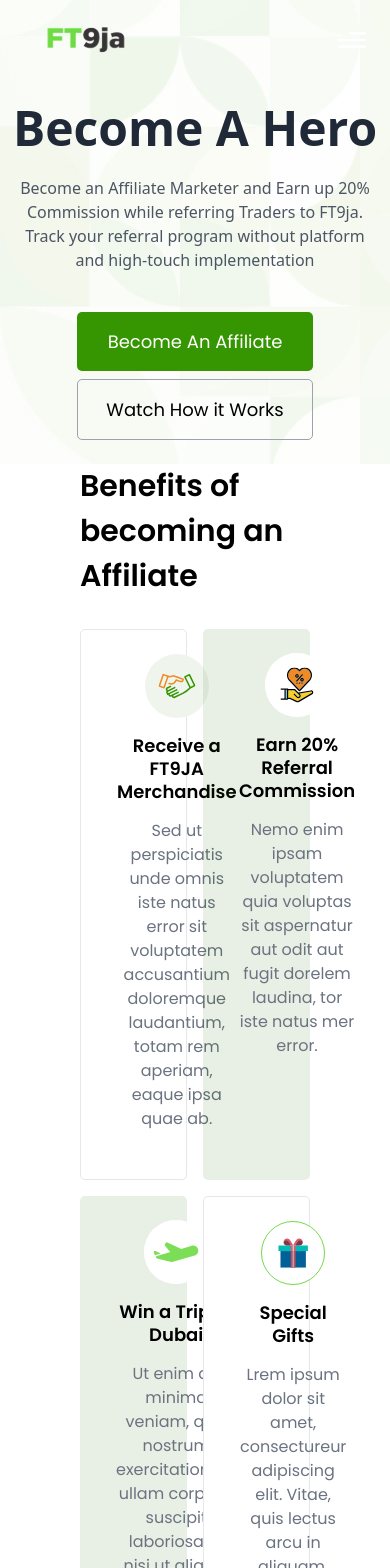
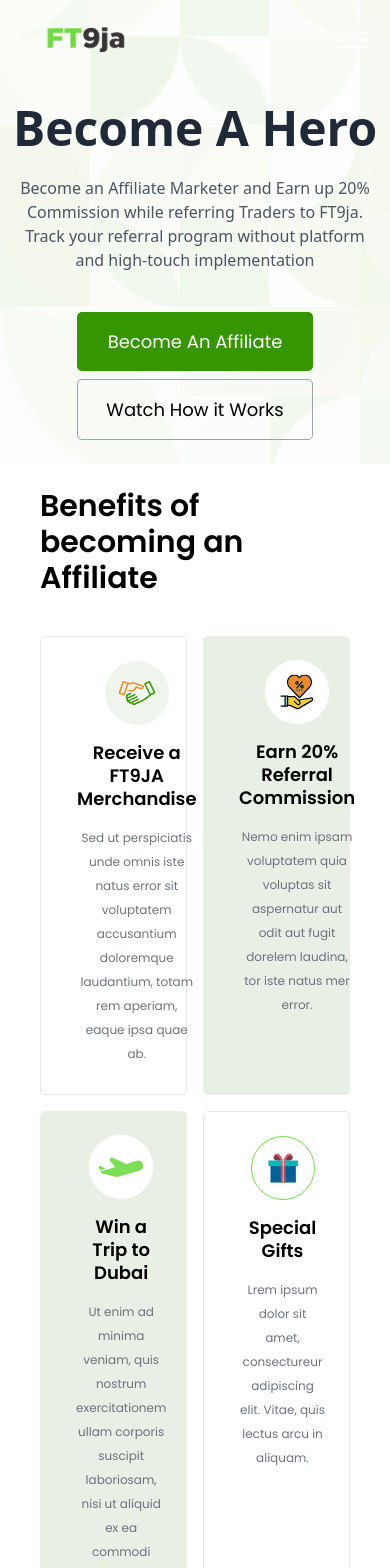
Before and after one commit to seunthegreat/FT9ja-Hero-main, a React (Vite) app: page / in a window 390 px wide. Shown: the top 1568 px of the page. Built offline with nearby package versions, Linux system fonts and the light colour scheme.

Commit message:
Responsive Benefits component config

```diff
--- a/src/components/Benefits.jsx
+++ b/src/components/Benefits.jsx
@@ -2,7 +2,7 @@
 import styles, {layout} from "../style";
 
 const BenefitCard = ({icon, title, content, index}) => (
-  <div className={`flex flex-row h-full p-6 rounded-[5px] mb-5 feature-card ${index === 1 || index === 2 ? 'bg-dimGreen' : 'bg-white border'}`}>
+  <div className={`flex flex-row h-full p-6 rounded-[5px] feature-card ${index === 1 || index === 2 ? 'bg-dimGreen' : 'bg-white border'}`}>
     <div className="flex-1 flex flex-col ml-3 items-center">
       <div className={`w-[64px] h-[64px] bg-white mb-4 rounded-full ${styles.flexCenter}`}>
         <img src={icon} alt="icon" className="w-[100%] object-contain" />
@@ -10,7 +10,7 @@
       <h4 className="font-poppins font-semibold text-center text-black text-[18px] leading-[23px] mb-4">
         {title}
       </h4>
-      <p className="font-poppins font-normal text-center text-gray-500 text-[16px] leading-[24px] mb-1">
+      <p className="font-poppins font-normal text-center text-gray-500 text-xs leading-[24px] mb-1">
         {content}
       </p>
     </div>
@@ -19,7 +19,7 @@
 );
 
 const Benefits = () => (
-  <section id="features" className={[layout.section, `sm:px-16 px-20`]}>
+  <section id="features" className={[layout.section]}>
     <div className={layout.sectionInfo}>
       <h2 className={styles.heading}>Benefits of becoming an Affiliate</h2>
     </div>
--- a/src/style.js
+++ b/src/style.js
@@ -1,6 +1,7 @@
 const styles = {
     boxWidth: "xl:max-w-[1280px] w-full",
-    heading: "font-poppins font-semibold xs:text-[38px] text-[30px] text-black xs:leading-[76.8px] w-full",
+    heading: `xs:mt-10 font-poppins font-semibold text-3xl text-black lg:text-left
+      md:text-left sm:text-center ss:text-center xs:text-center xs:leading-[40px] w-full`,
     heading2: "font-poppins font-semibold xs:text-[48px] text-[40px] text-black xs:leading-[76.8px] leading-[66.8px] w-full",
     paragraph: "font-poppins font-normal text-gray-600 text-[18px] leading-[30.8px]",
     normal: "font-poppins font-normal text-dimWhite text-[15px] leading-[25px]",
@@ -17,13 +18,13 @@
   };
 
   export const layout = {
-    section: `flex md:flex-row flex-col ${styles.paddingY}`,
+    section: `flex md:flex-row flex-col ${styles.paddingY} px-10`,
     sectionReverse: `flex md:flex-row flex-col-reverse ${styles.paddingY}`,
 
     sectionImgReverse: `flex-1 flex ${styles.flexCenter} md:mr-10 mr-0 md:mt-0 mt-10 relative`,
     sectionImg: `flex-1 flex ${styles.flexCenter} md:ml-10 ml-0 md:mt-0 mt-10 relative`,
     sectionItems: `flex-1 flex ${styles.flexCenter} md:ml-10 ml-0 md:mt-0 mt-10 relative
-      grid grid-cols-2 md:grid-cols-2 lg:grid-cols-2 xl:grid-cols-2 gap-4`,
+      grid  grid-cols-2 md:grid-cols-2 lg:grid-cols-2 xl:grid-cols-2 sm:grid-cols-2 ss:grid-cols-2 xs:grid-cols-1 gap-4`,
 
     sectionInfo: `flex-1 ${styles.flexStart} flex-col`,
   };
```
